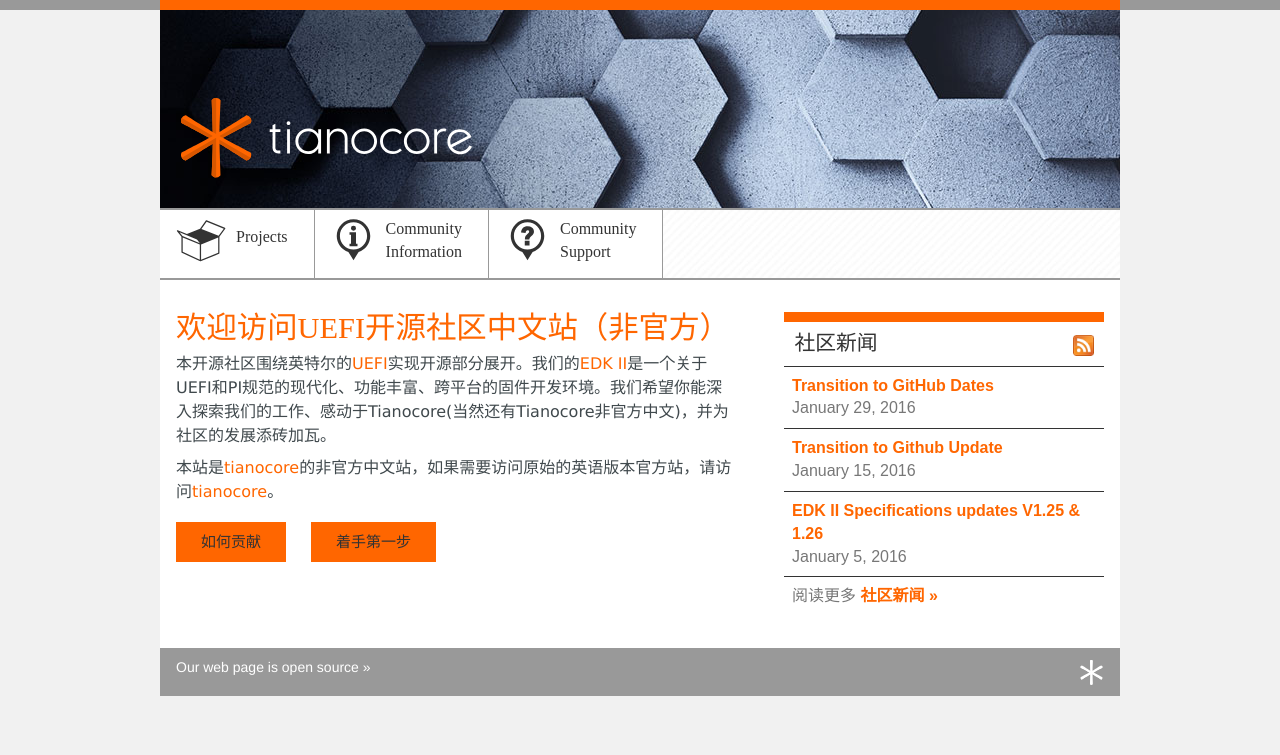
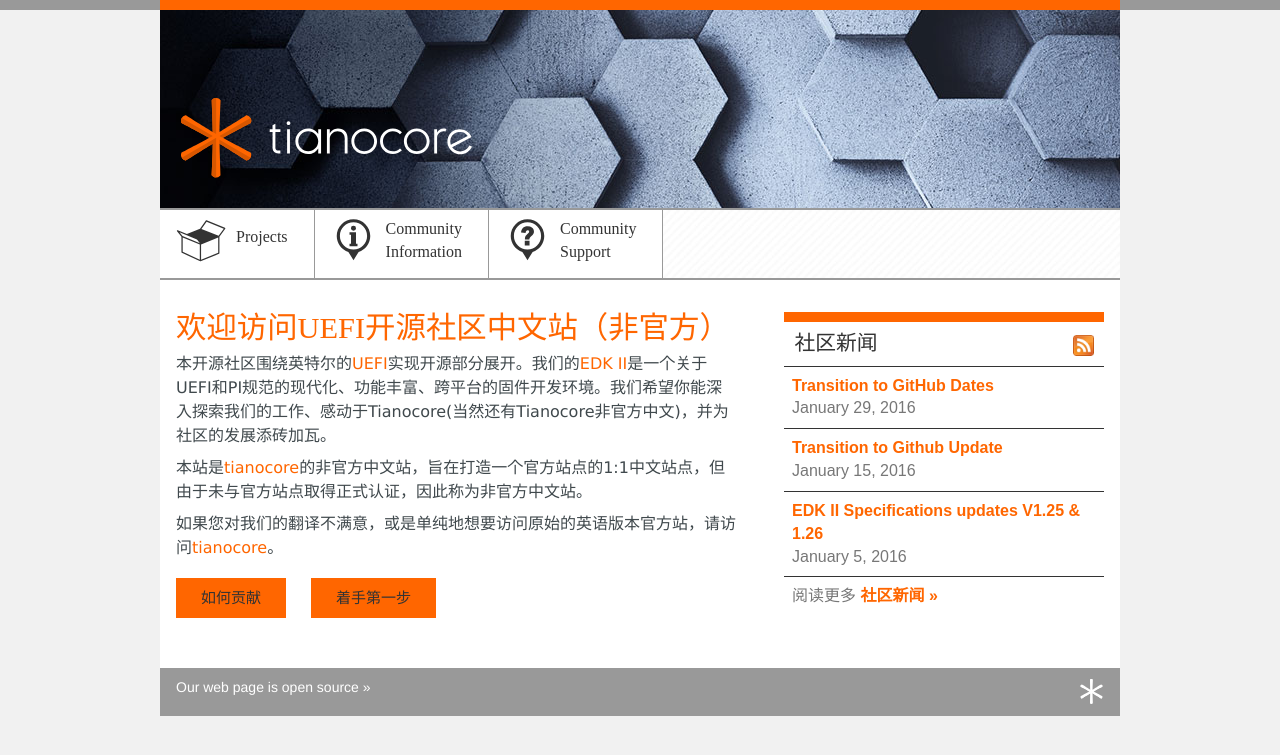
Before and after one commit to tianocorecn/tianocorecn.github.io, a Jekyll site: the page built from index.md, in a window 1280 px wide. Shown: the top 755 px of the page. Built offline with Jekyll 4.4.1, drawn with Linux system fonts in a browser that asks for light colours; nearby versions of some CDN libraries.

Commit message:
Update index.md

```diff
--- a/index.md
+++ b/index.md
@@ -13,7 +13,9 @@ title: 欢迎
 
 本开源社区围绕英特尔的[UEFI]({{wiki}}/UEFI)实现开源部分展开。我们的[EDK II]是一个关于UEFI和PI规范的现代化、功能丰富、跨平台的固件开发环境。我们希望你能深入探索我们的工作、感动于Tianocore(当然还有Tianocore非官方中文)，并为社区的发展添砖加瓦。
 
-本站是[tianocore](http://www.tianocore.org)的非官方中文站，如果需要访问原始的英语版本官方站，请访问[tianocore](http://www.tianocore.org)。
+本站是[tianocore](http://www.tianocore.org)的非官方中文站，旨在打造一个官方站点的1:1中文站点，但由于未与官方站点取得正式认证，因此称为非官方中文站。
+
+如果您对我们的翻译不满意，或是单纯地想要访问原始的英语版本官方站，请访问[tianocore](http://www.tianocore.org)。
 <div id="buttons">
   <a href="{{baseurl}}/contrib/">如何贡献</a>
   <a href="{{baseurl}}/contrib/getting-started.html">着手第一步</a>
```
